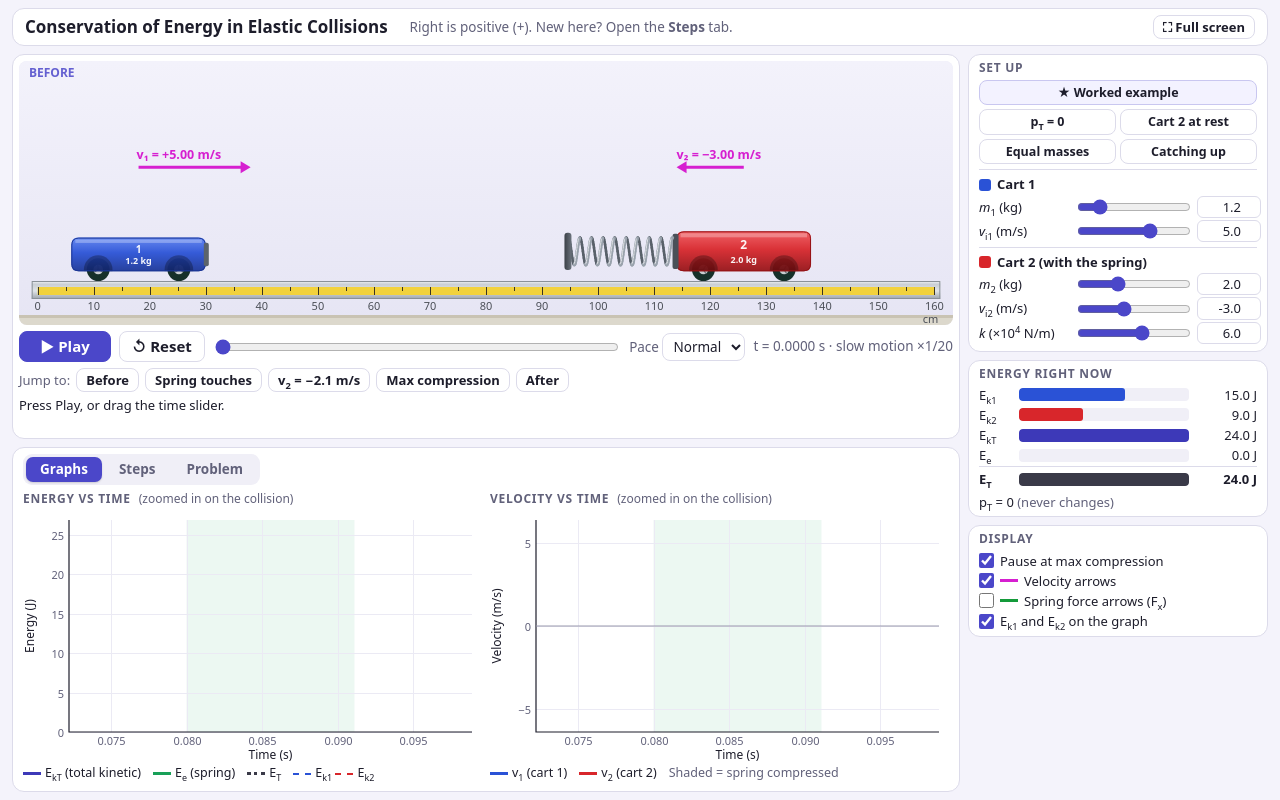
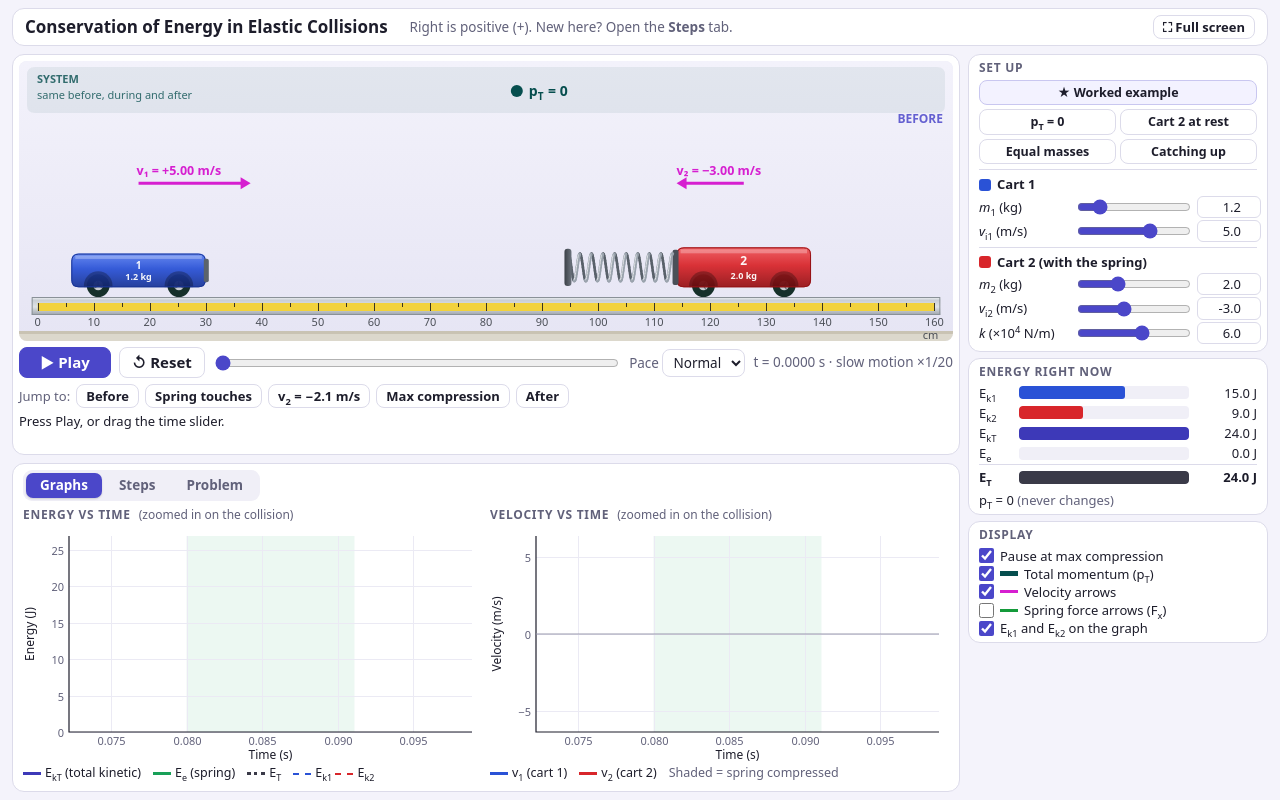
Before and after one commit to MrAKhalid/science-sims, a plain HTML site: page sph4u1/energy-momentum/elastic-collision-energy.html in a window 1280 px wide. Drawn offline with Linux system fonts and the light colour scheme.

Commit message:
Elastic collision sim: show the total momentum vector
Co-Authored-By: Claude Opus 5.5 <noreply@anthropic.com>
Claude-Session: https://claude.ai/code/session_0195GGPrrZnneJP3TkePXWKx

```diff
--- a/assets/sims.js
+++ b/assets/sims.js
@@ -2,7 +2,7 @@
 // 1. Put the .html file in the right course/unit folder.
 // 2. Add one line to that unit's "sims" list below: { title, file, blurb }.
 // Bump this number whenever a simulation file changes, so browsers load the new copy.
-window.SIMS_VERSION = "202611231800";
+window.SIMS_VERSION = "202611231900";
 
 window.COURSES = {
   sph4u1: {
--- a/sph4u1/energy-momentum/elastic-collision-energy.html
+++ b/sph4u1/energy-momentum/elastic-collision-energy.html
@@ -18,6 +18,7 @@
     --c-v: #d61fd0;
     --c-dx: #1f6fe0;
     --c-F: #149a3a;
+    --c-pT: #064e4e;
     --blue: #2a52d6;
     --red: #d8262b;
     --c-EkT: #3d39b8;
@@ -149,7 +150,8 @@
     .main { min-height: 0; }
     .lower { flex: 1; min-height: 0; }
     .tabbody { flex: 1; min-height: 0; overflow: auto; }
-    aside { min-height: 0; overflow: auto; }
+    aside { min-height: 0; overflow: auto; gap: 6px; }
+    .chk { padding: 0; }
     aside .card { padding: 5px 10px; }
     aside .card h2 { margin-bottom: 3px; }
     .ebar { margin: 2px 0; }
@@ -279,6 +281,7 @@
       <div class="card">
         <h2>Display</h2>
         <label class="chk"><input type="checkbox" id="pauseMax" checked>Pause at max compression</label>
+        <label class="chk"><input type="checkbox" id="showPT" checked><i class="sw" style="border-color:var(--c-pT);border-top-width:5px"></i><span>Total momentum (p<sub>T</sub>)</span></label>
         <label class="chk"><input type="checkbox" id="showV" checked><i class="sw" style="border-color:var(--c-v)"></i>Velocity arrows</label>
         <label class="chk"><input type="checkbox" id="showF"><i class="sw" style="border-color:var(--c-F)"></i><span>Spring force arrows (F<sub>x</sub>)</span></label>
         <label class="chk"><input type="checkbox" id="showParts" checked><span>E<sub>k1</sub> and E<sub>k2</sub> on the graph</span></label>
@@ -306,7 +309,7 @@
   };
 
   const cfg = { m1: 1.2, v1: 5.0, m2: 2.0, v2: -3.0, k: 6.0, tgt: -2.1, pace: 1,
-                pauseMax: true, showV: true, showF: false, showParts: true };
+                pauseMax: true, showPT: true, showV: true, showF: false, showParts: true };
   let M = null;              // model of the current run
   let t = 0, playing = false, real = 0, pausedAtMax = false;
 
@@ -416,7 +419,7 @@
     pairs.forEach(id => { $(id + 'r').value = cfg[id]; $(id).value = id === 'k' ? cfg[id].toFixed(1) : cfg[id].toFixed(1); });
     $('tgt').value = cfg.tgt;
     $('pace').value = String(cfg.pace);
-    ['pauseMax', 'showV', 'showF', 'showParts'].forEach(id => $(id).checked = cfg[id]);
+    ['pauseMax', 'showPT', 'showV', 'showF', 'showParts'].forEach(id => $(id).checked = cfg[id]);
   }
   function changed(keepTarget) {
     build();
@@ -448,7 +451,7 @@
     changed(true);
   }));
   $('pace').addEventListener('change', e => { cfg.pace = Number(e.target.value); real = realOf(t); });
-  ['pauseMax', 'showV', 'showF', 'showParts'].forEach(id => $(id).addEventListener('change', e => { cfg[id] = e.target.checked; refresh(); }));
+  ['pauseMax', 'showPT', 'showV', 'showF', 'showParts'].forEach(id => $(id).addEventListener('change', e => { cfg[id] = e.target.checked; refresh(); }));
 
   $('play').addEventListener('click', () => {
     if (!M.ok) return;
@@ -508,7 +511,7 @@
     W = cv.clientWidth || 800;
     const pad = Math.max(14, W * 0.02), ppm = (W - 2 * pad) / TRACK;
     H = Math.round(Math.max(190, Math.min(250, W * 0.24)));
-    if (landscape()) H = Math.round(Math.max(180, Math.min(300, window.innerHeight * 0.33, W * 0.3)));
+    if (landscape()) H = Math.round(Math.max(200, Math.min(310, window.innerHeight * 0.35, W * 0.3)));
     cv.width = Math.round(W * dpr); cv.height = Math.round(H * dpr); cv.style.height = H + 'px';
     ctx.setTransform(dpr, 0, 0, dpr, 0, 0);
     G = { pad, ppm, cl: LC * ppm, railTop: H - 44, X: m => pad + m * ppm };
@@ -651,15 +654,44 @@
     if (cfg.showV) {
       const vm = Math.max(Math.abs(m.v1), Math.abs(m.v2), Math.abs(m.vf1), Math.abs(m.vf2), 1);
       const sv = Math.min(G.cl * 0.9, W * 0.12) / vm;
-      const yv = Math.max(36, Math.min(c1.top, c2.top) - 64);
+      const yv = Math.max(cfg.showPT ? 78 : 36, Math.min(c1.top, c2.top) - 64);
       const r1 = arrow(c1.cx, yv, s.v1 * sv, getCss('--c-v'), 'v₁ = ' + sgn(s.v1, 2) + ' m/s');
       arrow(c2.cx, yv, s.v2 * sv, getCss('--c-v'), 'v₂ = ' + sgn(s.v2, 2) + ' m/s', 3, r1);
     }
     // phase label
     let ph = t < m.tc || !m.ok ? 'BEFORE' : t <= m.tc + m.T ? 'DURING' : 'AFTER';
     if (m.ok && Math.abs(t - m.tMax) < m.T * 0.004) ph = 'MAX COMPRESSION';
-    ctx.font = '700 12px system-ui, sans-serif'; ctx.textAlign = 'left'; ctx.fillStyle = 'rgba(75,71,201,.85)';
-    ctx.fillText(ph + (ph === 'MAX COMPRESSION' ? '   v₁ = v₂' : ''), 10, 16);
+    ctx.font = '700 12px system-ui, sans-serif'; ctx.textAlign = 'right'; ctx.fillStyle = 'rgba(75,71,201,.85)';
+    ctx.fillText(ph + (ph === 'MAX COMPRESSION' ? '   v₁ = v₂' : ''), W - 10, cfg.showPT ? 62 : 16);
+    if (cfg.showPT) drawTotal(s);
+  }
+  // bold total momentum vector from the centre of mass: the same before, during and after
+  function drawTotal(s) {
+    const m = M, y = 30, col = getCss('--c-pT');
+    const xc = G.X((m.m1 * s.x1 + m.m2 * s.x2) / m.Mt);
+    const pmax = Math.max(Math.abs(m.m1 * m.v1), Math.abs(m.m2 * m.v2), Math.abs(m.pT), 1);
+    const dx = m.pT * (W * 0.22) / pmax;
+    ctx.fillStyle = 'rgba(6,78,78,.07)'; rr(ctx, 8, y - 24, W - 16, 46, 8); ctx.fill();
+    ctx.fillStyle = 'rgba(6,78,78,.8)'; ctx.font = '700 11px system-ui, sans-serif'; ctx.textAlign = 'left';
+    ctx.fillText('SYSTEM', 18, y - 8);
+    ctx.font = '11px system-ui, sans-serif'; ctx.fillText('same before, during and after', 18, y + 8);
+    ctx.save(); ctx.strokeStyle = col; ctx.fillStyle = col; ctx.lineWidth = 7;
+    if (Math.abs(dx) < 3) { ctx.beginPath(); ctx.arc(xc, y, 6, 0, Math.PI * 2); ctx.fill(); }
+    else {
+      const d = Math.sign(dx), hl = Math.min(18, Math.abs(dx) * 0.6);
+      ctx.beginPath(); ctx.moveTo(xc, y); ctx.lineTo(xc + dx - d * hl * 0.9, y); ctx.stroke();
+      ctx.beginPath(); ctx.moveTo(xc + dx, y); ctx.lineTo(xc + dx - d * hl, y - 12); ctx.lineTo(xc + dx - d * hl, y + 12); ctx.closePath(); ctx.fill();
+    }
+    ctx.restore();
+    const txt = Math.abs(m.pT) < 1e-9 ? ' = 0' : ' = ' + nice(Math.abs(m.pT)) + ' kg·m/s ' + dir(m.pT);
+    ctx.fillStyle = col; ctx.font = '700 14px system-ui, sans-serif';
+    const pw = ctx.measureText('p').width; ctx.font = '700 10px system-ui, sans-serif'; const sw = ctx.measureText('T').width;
+    ctx.font = '700 14px system-ui, sans-serif'; const tw = pw + sw + 1 + ctx.measureText(txt).width;
+    let lx = Math.abs(dx) < 3 ? xc + 12 : dx > 0 ? xc + dx + 8 : xc + dx - 8 - tw;
+    lx = Math.max(130, Math.min(W - 14 - tw, lx));
+    ctx.textAlign = 'left'; ctx.fillText('p', lx, y + 5);
+    ctx.font = '700 10px system-ui, sans-serif'; ctx.fillText('T', lx + pw, y + 9);
+    ctx.font = '700 14px system-ui, sans-serif'; ctx.fillText(txt, lx + pw + sw + 1, y + 5);
   }
   const cssCache = {};
   function getCss(v) { return cssCache[v] || (cssCache[v] = getComputedStyle(document.documentElement).getPropertyValue(v).trim()); }
```
Also changed, not shown: index.html (+1 -1 lines), sch4u1/index.html (+3 -3 lines), sph4u1/index.html (+3 -3 lines), sph4u1/energy-momentum/elastic-collision-energy.png.
